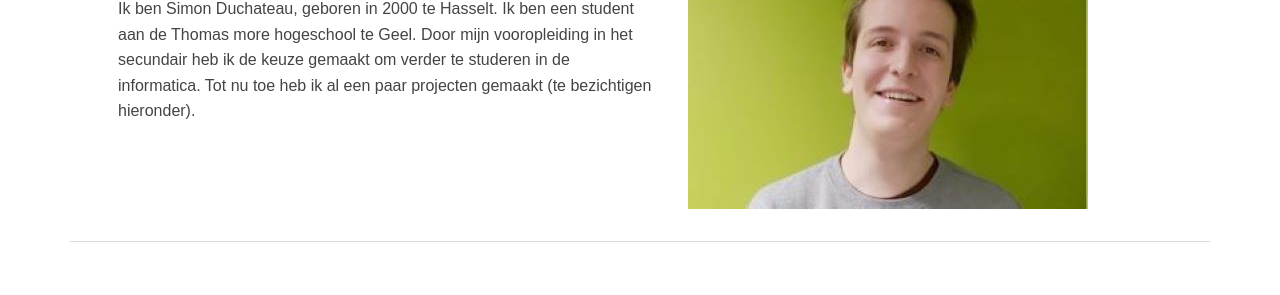
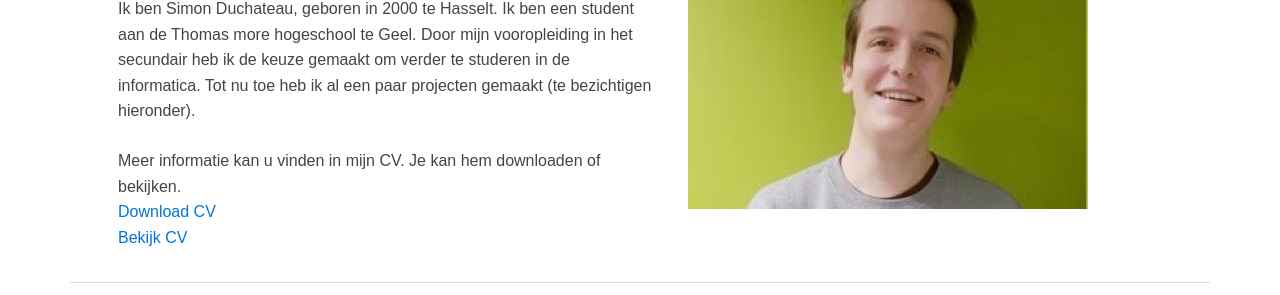
Before and after one commit to r0739228/Portfolio, a plain HTML site: page index.html in a window 1280 px wide. Shown: the part 408-703 px from the top of the page. Drawn offline with Linux system fonts and the light colour scheme; a web font is replaced by a local one.

Commit message:
Nieuwe CV

```diff
--- a/afbeeldingen/todo.txt
+++ /dev/null
@@ -1 +0,0 @@
-plaats al je afbeeldingen in deze map, met uitzondering van de favicon-bestanden
--- a/index.html
+++ b/index.html
@@ -73,6 +73,13 @@
                     Ik ben Simon Duchateau, geboren in 2000 te Hasselt. Ik ben een student aan de Thomas more hogeschool te Geel. Door mijn
                     vooropleiding in het secundair heb ik de keuze gemaakt om verder te studeren in de informatica.
                     Tot nu toe heb ik al een paar projecten gemaakt (te bezichtigen hieronder).
+                </p>
+                <p>
+                    Meer informatie kan u vinden in mijn CV. Je kan hem downloaden of bekijken.
+                    <br/>
+                    <a href="CV-Simon_Duchateau2.pdf" download>Download CV</a>
+                    <br/>
+                    <a href="CV-Simon_Duchateau2.pdf" target="_blank">Bekijk CV</a>
                 </p>
             </div>
         </div>
```
Also changed, not shown: 1 other file.
